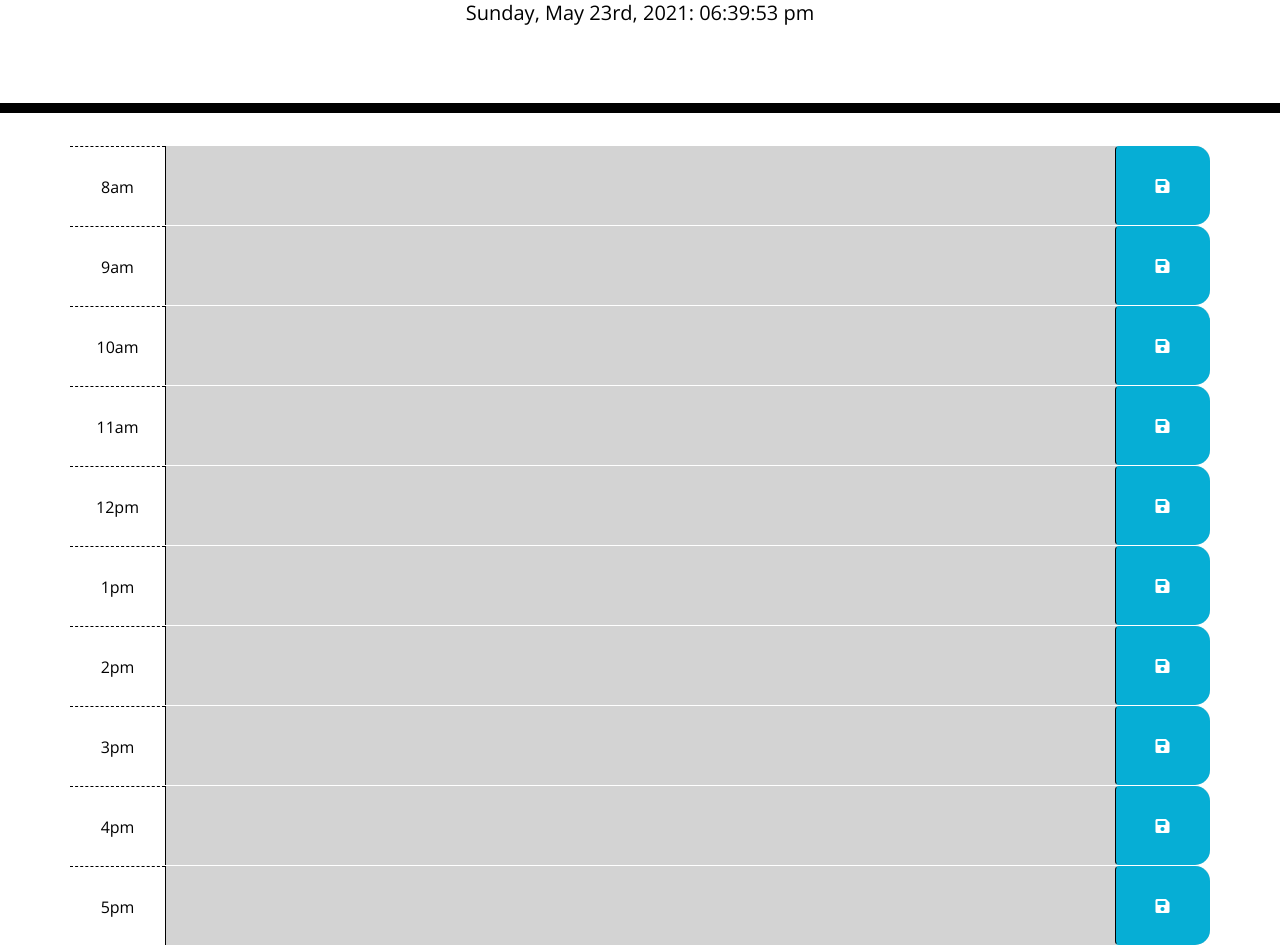
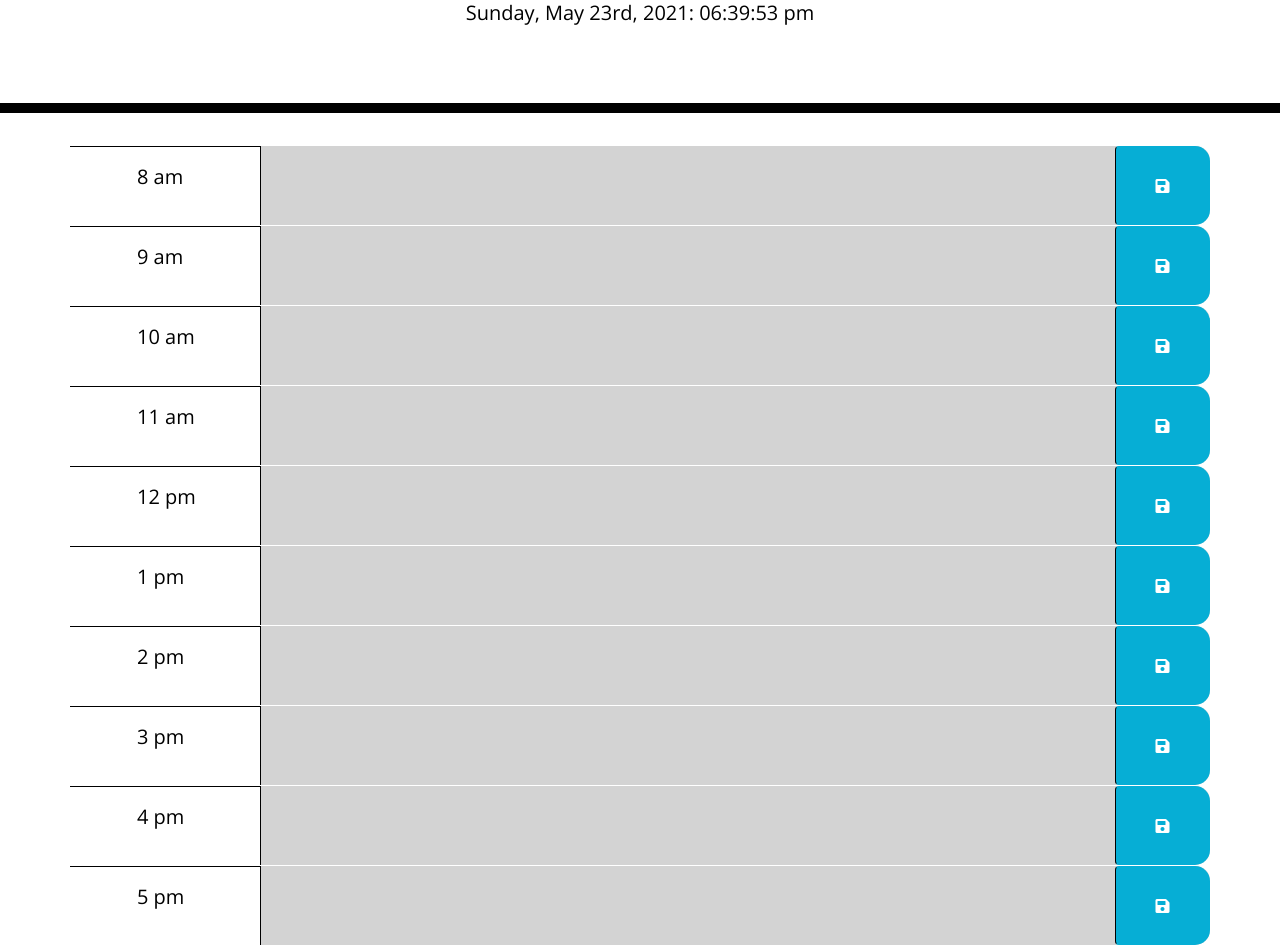
Before and after one commit to kdchurch1994/work-day-scheduler, a plain HTML site: page index.html in a window 1280 px wide. Shown: the part 191-1136 px from the top of the page. Drawn offline with nearby package versions, Linux system fonts and the light colour scheme.

Commit message:
edits to index.html and style.css

```diff
--- a/assets/css/style.css
+++ b/assets/css/style.css
@@ -39,7 +39,9 @@ textarea{
 .hour {
   background-color: #ffffff;
   color: #000000;
-  border-top: 1px dashed #000000;
+  border-top: 1px solid #000000;
+  font-size: 20px;
+  text-align: start;
 }
 
 .past {
--- a/assets/js/script.js
+++ b/assets/js/script.js
@@ -26,7 +26,7 @@ $(document).ready(function(){
 function timeColorCoding (){
     var realTime = moment().hour();
 
-    //part of the function that loops through each time block parsing for the info in the id and hours fields for each timeblock.
+    // Part of the function that loops through each time block parsing for the info in the id and hours fields for each timeblock.
     $(".Timeblocks").each(function () {
         var timeBlocks = parseInt($(this).attr("id").split("hour")[1]);
 
@@ -48,12 +48,13 @@ function timeColorCoding (){
         else {
             $(this).removeClass("past"); // removes the class past as it does not apply to this conditional statement
             $(this).removeClass("present"); // removes the class present as it does not apply to this conditional statement
-            $(this).addClass("future"); // adds the present class to the timeblocks that match the conditional statement, which is anything in the future
+            $(this).addClass("future"); // adds the future class to the timeblocks that match the conditional statement, which is anything in the future
         }
 
     })
 }
-//A function that listens for the button click and sets two variables to be equal to whatever is entered into the .text fields and whatever the id fields are for each hour. These variables are stored in local storage.
+// A function that listens for the button click and sets two variables to be equal to whatever is entered into the .text fields and whatever the id fields are for each hour.
+// These variables are stored in local storage.
 function saveBtn (){
     $(".saveBtn").on("click", function () {
         var textField = $(this).siblings(".text").val();
@@ -61,7 +62,7 @@ function saveBtn (){
         localStorage.setItem(timeBlock, textField);
     })
 
-    //Retreive itemts from local stroage
+    // Retreive items from local storage
     $("#hour8 .text").val(localStorage.getItem("hour8")); //Retrieves the info for the hour 8 timeblock from local storage
     $("#hour9 .text").val(localStorage.getItem("hour9")); //Retrieves the info for the hour 9 timeblock from local storage
     $("#hour10 .text").val(localStorage.getItem("hour10")); //Retrieves the info for the hour 10 timeblock from local storage
--- a/index.html
+++ b/index.html
@@ -32,82 +32,82 @@
       <!-- Timeblocks go here -->
       <!-- Timeblocks are split into 10 different rows with 3 columns each-->
       <div id="hour8" class="row Timeblocks"> <!--Creates a row to hold the timeblock information-->
-        <div class="col-md-1 hour"> <!-- Create a column for the hours-->
-          8am
+        <div class="col-md-2 hour"> <!-- Create a column for the hours-->
+          8 am
         </div>
-        <textarea class="col-md-10 text"></textarea>  <!--Creates a column to hold the text for the user's task.-->
+        <textarea class="col-md-9 text"></textarea>  <!--Creates a column to hold the text for the user's task.-->
         <button class="btn saveBtn col-md-1"><i class="fas fa-save"></i></button> <!--Creates a column for the save button that will allow users to save their tasks to local storage-->
       </div>
 
       <div id="hour9" class="row Timeblocks"> <!--Creates a row to hold the timeblock information-->
-        <div class="col-md-1 hour"> <!--Creates a row to hold the timeblock information-->
-          9am
+        <div class="col-md-2 hour"> <!--Creates a row to hold the timeblock information-->
+          9 am
         </div>
-        <textarea class="col-md-10 text"></textarea> <!--Creates a column to hold the text for the user's task.-->
+        <textarea class="col-md-9 text"></textarea> <!--Creates a column to hold the text for the user's task.-->
         <button class="btn saveBtn col-md-1"><i class="fas fa-save"></i></button> <!--Creates a column for the save button that will allow users to save their tasks to local storage-->
       </div>
 
       <div id="hour10" class="row Timeblocks"> <!--Creates a row to hold the timeblock information-->
-        <div class="col-md-1 hour"> <!--Creates a row to hold the timeblock information-->
-          10am
+        <div class="col-md-2 hour"> <!--Creates a row to hold the timeblock information-->
+          10 am
         </div>
-        <textarea id="text10am" class="col-md-10 text"></textarea> <!--Creates a column to hold the text for the user's task.-->
+        <textarea class="col-md-9 text"></textarea> <!--Creates a column to hold the text for the user's task.-->
         <button class="btn saveBtn col-md-1"><i class="fas fa-save"></i></button> <!--Creates a column for the save button that will allow users to save their tasks to local storage-->
       </div>
 
       <div id="hour11" class="row Timeblocks"> <!--Creates a row to hold the timeblock information-->
-        <div class="col-md-1 hour"> <!--Creates a row to hold the timeblock information-->
-          11am
+        <div class="col-md-2 hour"> <!--Creates a row to hold the timeblock information-->
+          11 am
         </div>
-        <textarea class="col-md-10 text" value=""></textarea> <!--Creates a column to hold the text for the user's task.-->
+        <textarea class="col-md-9 text" value=""></textarea> <!--Creates a column to hold the text for the user's task.-->
         <button class="btn saveBtn col-md-1"><i class="fas fa-save"></i></button> <!--Creates a column for the save button that will allow users to save their tasks to local storage-->
       </div>
 
       <div id="hour12" class="row Timeblocks"> <!--Creates a row to hold the timeblock information-->
-        <div class="col-md-1 hour"> <!--Creates a row to hold the timeblock information-->
-          12pm
+        <div class="col-md-2 hour"> <!--Creates a row to hold the timeblock information-->
+          12 pm
         </div>
-        <textarea class="col-md-10 text"></textarea> <!--Creates a column to hold the text for the user's task.-->
+        <textarea class="col-md-9 text"></textarea> <!--Creates a column to hold the text for the user's task.-->
         <button class="btn saveBtn col-md-1"><i class="fas fa-save"></i></button> <!--Creates a column for the save button that will allow users to save their tasks to local storage-->
       </div>
 
       <div id="hour13" class="row Timeblocks"> <!--Creates a row to hold the timeblock information-->
-        <div class="col-md-1 hour"> <!--Creates a row to hold the timeblock information-->
-          1pm
+        <div class="col-md-2 hour"> <!--Creates a row to hold the timeblock information-->
+          1 pm
         </div>
-        <textarea class="col-md-10 text"></textarea> <!--Creates a column to hold the text for the user's task.-->
+        <textarea class="col-md-9 text"></textarea> <!--Creates a column to hold the text for the user's task.-->
         <button class="btn saveBtn col-md-1"><i class="fas fa-save"></i></button> <!--Creates a column for the save button that will allow users to save their tasks to local storage-->
       </div>
 
       <div id="hour14" class="row Timeblocks"> <!--Creates a row to hold the timeblock information-->
-        <div class="col-md-1 hour"> <!--Creates a row to hold the timeblock information-->
-          2pm
+        <div class="col-md-2 hour"> <!--Creates a row to hold the timeblock information-->
+          2 pm
         </div>
-        <textarea class="col-md-10 text"></textarea> <!--Creates a column to hold the text for the user's task.-->
+        <textarea class="col-md-9 text"></textarea> <!--Creates a column to hold the text for the user's task.-->
         <button class="btn saveBtn col-md-1"><i class="fas fa-save"></i></button> <!--Creates a column for the save button that will allow users to save their tasks to local storage-->
       </div>
 
       <div id="hour15" class="row Timeblocks"> <!--Creates a row to hold the timeblock information-->
-        <div class="col-md-1 hour"> <!--Creates a row to hold the timeblock information-->
-          3pm
+        <div class="col-md-2 hour"> <!--Creates a row to hold the timeblock information-->
+          3 pm
         </div>
-        <textarea class="col-md-10 text"></textarea> <!--Creates a column to hold the text for the user's task.-->
+        <textarea class="col-md-9 text"></textarea> <!--Creates a column to hold the text for the user's task.-->
         <button class="btn saveBtn col-md-1"><i class="fas fa-save"></i></button> <!--Creates a column for the save button that will allow users to save their tasks to local storage-->
       </div>
 
       <div id="hour16" class="row Timeblocks"> <!--Creates a row to hold the timeblock information-->
-        <div class="col-md-1 hour"> <!--Creates a row to hold the timeblock information-->
-          4pm
+        <div class="col-md-2 hour"> <!--Creates a row to hold the timeblock information-->
+          4 pm
         </div>
-        <textarea class="col-md-10 text"></textarea> <!--Creates a column to hold the text for the user's task.-->
+        <textarea class="col-md-9 text"></textarea> <!--Creates a column to hold the text for the user's task.-->
         <button class="btn saveBtn col-md-1"><i class="fas fa-save"></i></button> <!--Creates a column for the save button that will allow users to save their tasks to local storage-->
       </div>
 
       <div id="hour17" class="row Timeblocks"> <!--Creates a row to hold the timeblock information-->
-        <div class="col-md-1 hour"> <!--Creates a row to hold the timeblock information-->
-          5pm
+        <div class="col-md-2 hour"> <!--Creates a row to hold the timeblock information-->
+          5 pm
         </div>
-        <textarea class="col-md-10 text"></textarea> <!--Creates a column to hold the text for the user's task.-->
+        <textarea class="col-md-9 text"></textarea> <!--Creates a column to hold the text for the user's task.-->
         <button class="btn saveBtn col-md-1"><i class="fas fa-save"></i></button> <!--Creates a column for the save button that will allow users to save their tasks to local storage-->
       </div>
     </div>
```
